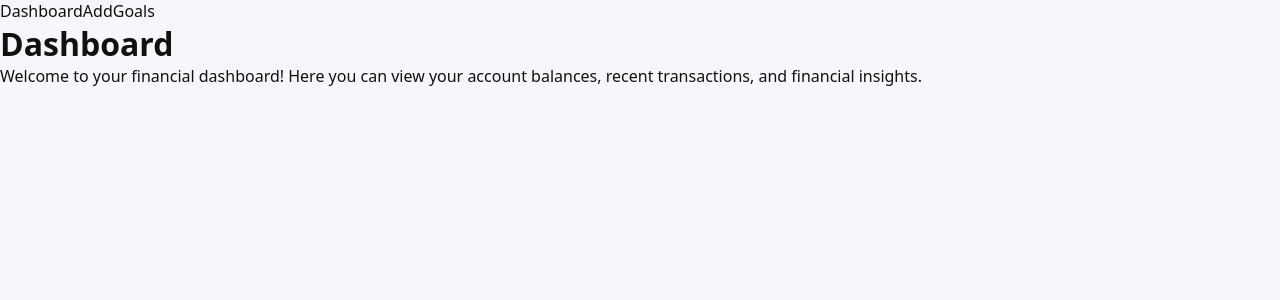
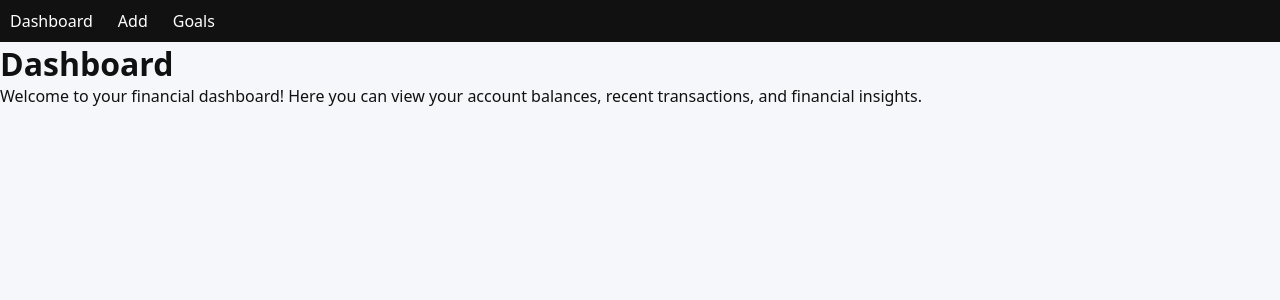
Before and after one commit to denichinv/ai-finance, a React (Vite) app in the folder ai-finance-app/client/: page / in a window 1280 px wide. Shown: the top 300 px of the page. Built offline with nearby package versions, Linux system fonts and the light colour scheme.

Commit message:
feat: add styles for navigation bar and links in index.css

```diff
--- a/ai-finance-app/client/src/index.css
+++ b/ai-finance-app/client/src/index.css
@@ -17,3 +17,14 @@ a {
   text-decoration: none;
   color: inherit;
 }
+
+nav {
+  padding: 10px;
+  background: #111;
+  color: white;
+}
+
+nav a {
+  margin-right: 25px;
+  color: white;
+}
```
